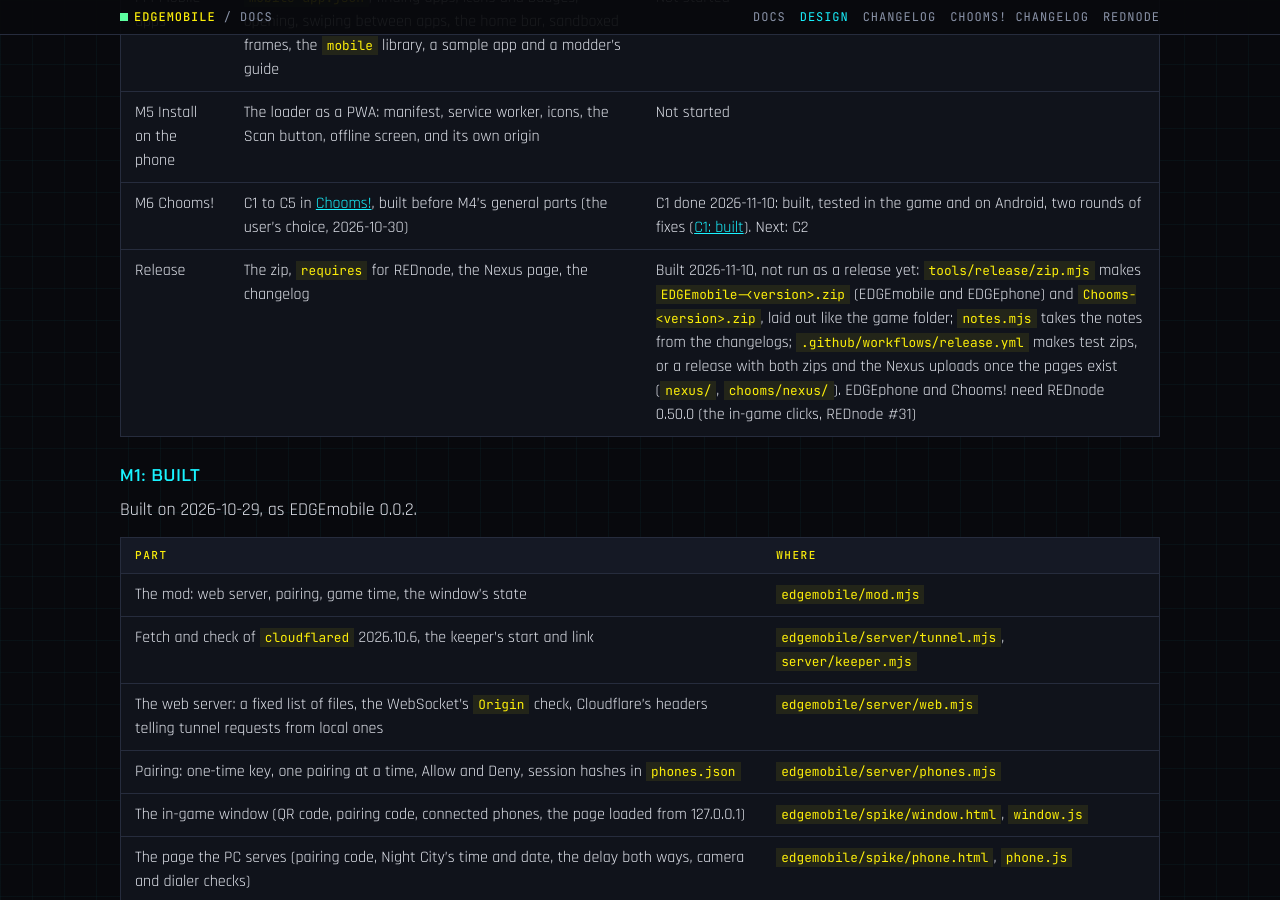
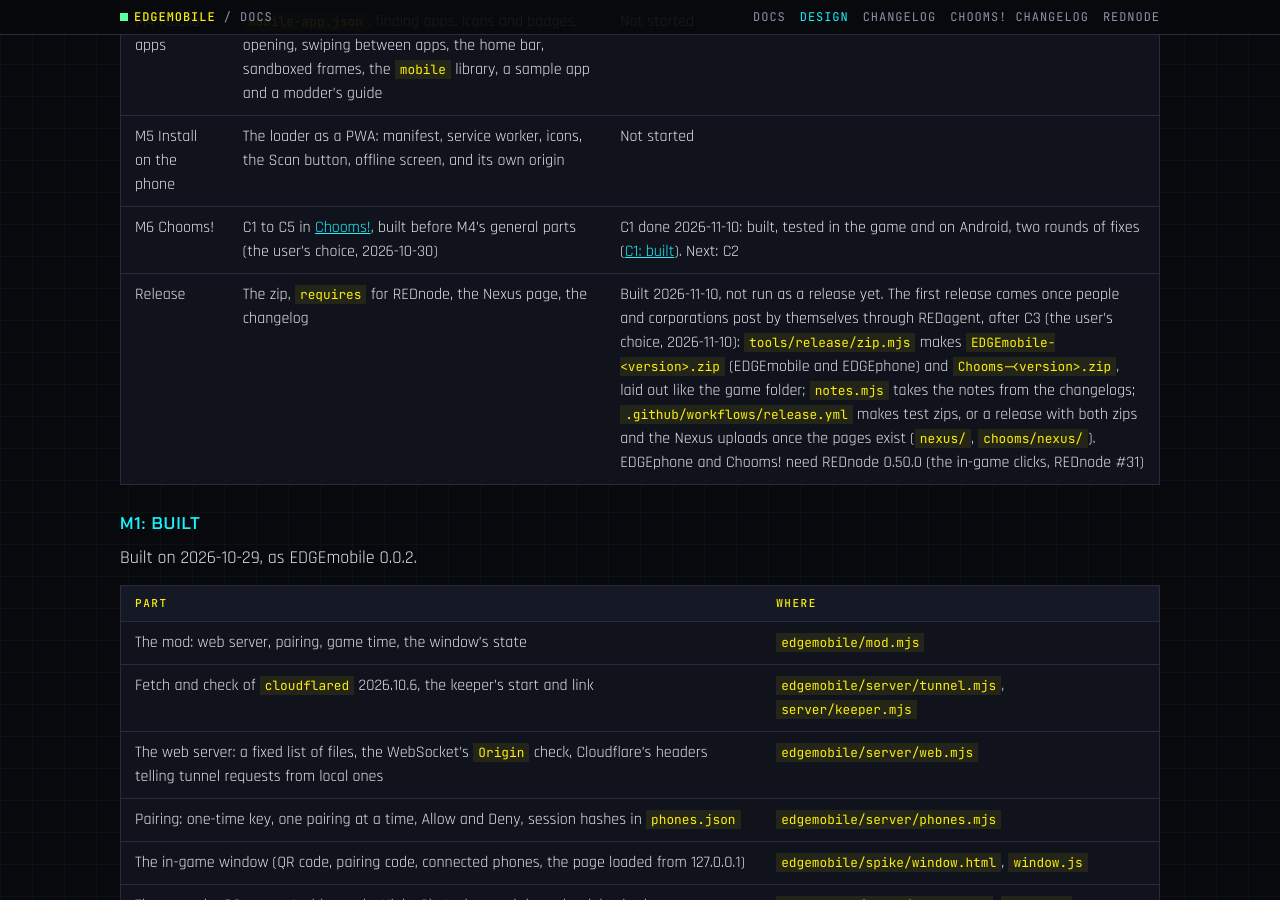
Before and after one commit to Edgemodders/EDGEmobile, a Jekyll site: the page built from docs/design.md, in a window 1280 px wide and 900 px high, scrolled down 23552 px. Built offline with Jekyll 4.4.1, drawn with Linux system fonts in a browser that asks for light colours.

Commit message:
Docs: the first release waits for posts through REDagent (C3)
Co-Authored-By: Claude Opus 5.5 <noreply@anthropic.com>

```diff
--- a/docs/design.md
+++ b/docs/design.md
@@ -464,7 +464,7 @@ Each phase ends with a test by the user, on a real phone where it applies, befor
 | M4 Mobile apps | `mobile-app.json`, finding apps, icons and badges, opening, swiping between apps, the home bar, sandboxed frames, the `mobile` library, a sample app and a modder's guide | Not started |
 | M5 Install on the phone | The loader as a PWA: manifest, service worker, icons, the Scan button, offline screen, and its own origin | Not started |
 | M6 Chooms! | C1 to C5 in [Chooms!](#chooms), built before M4's general parts (the user's choice, 2026-10-30) | C1 done 2026-11-10: built, tested in the game and on Android, two rounds of fixes ([C1: built](#c1-built)). Next: C2 |
-| Release | The zip, `requires` for REDnode, the Nexus page, the changelog | Built 2026-11-10, not run as a release yet: `tools/release/zip.mjs` makes `EDGEmobile-<version>.zip` (EDGEmobile and EDGEphone) and `Chooms-<version>.zip`, laid out like the game folder; `notes.mjs` takes the notes from the changelogs; `.github/workflows/release.yml` makes test zips, or a release with both zips and the Nexus uploads once the pages exist (`nexus/`, `chooms/nexus/`). EDGEphone and Chooms! need REDnode 0.50.0 (the in-game clicks, REDnode #31) |
+| Release | The zip, `requires` for REDnode, the Nexus page, the changelog | Built 2026-11-10, not run as a release yet. The first release comes once people and corporations post by themselves through REDagent, after C3 (the user's choice, 2026-11-10): `tools/release/zip.mjs` makes `EDGEmobile-<version>.zip` (EDGEmobile and EDGEphone) and `Chooms-<version>.zip`, laid out like the game folder; `notes.mjs` takes the notes from the changelogs; `.github/workflows/release.yml` makes test zips, or a release with both zips and the Nexus uploads once the pages exist (`nexus/`, `chooms/nexus/`). EDGEphone and Chooms! need REDnode 0.50.0 (the in-game clicks, REDnode #31) |
 
 ### M1: built
 
```
Also changed, not shown: CLAUDE.md (+1 -1 lines).
